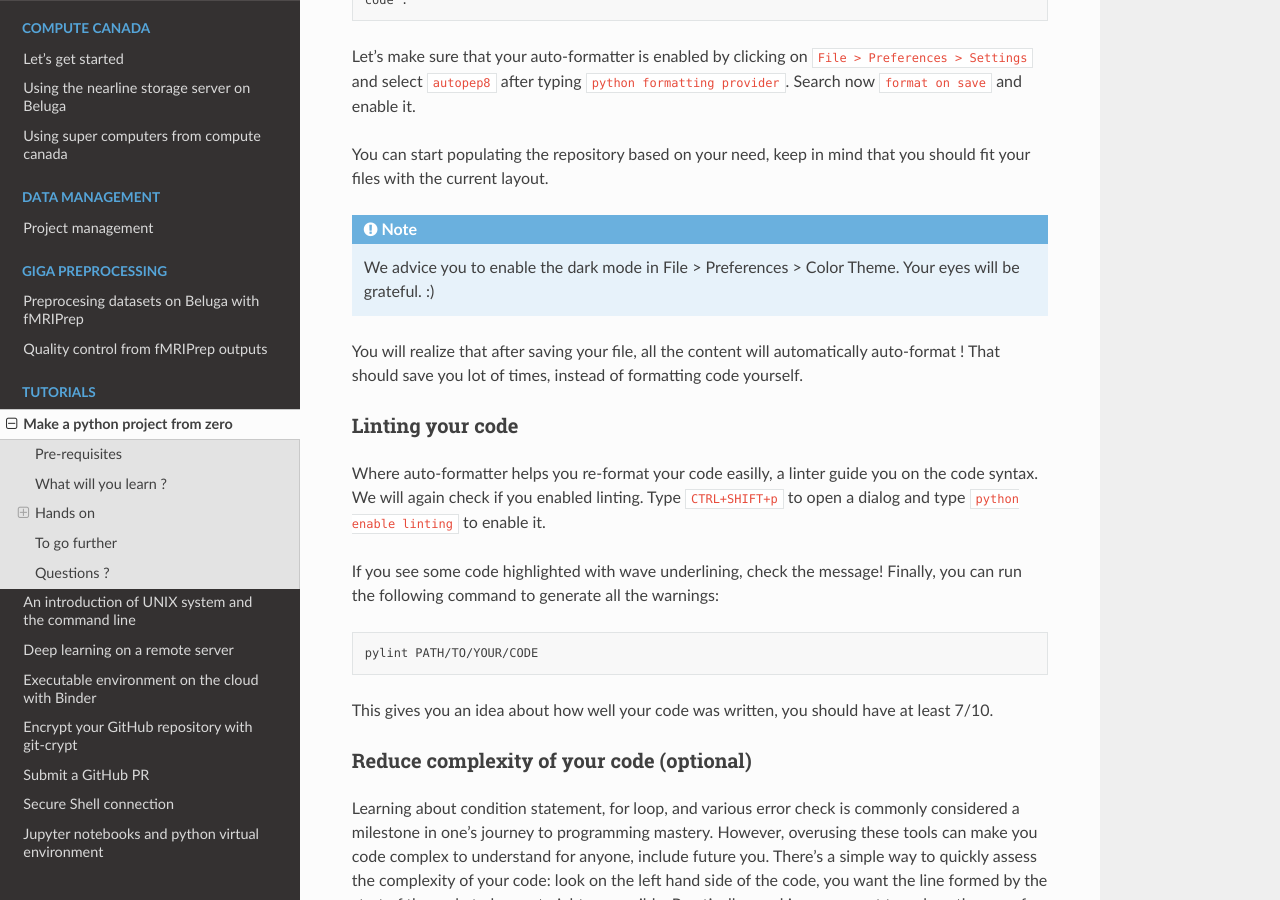
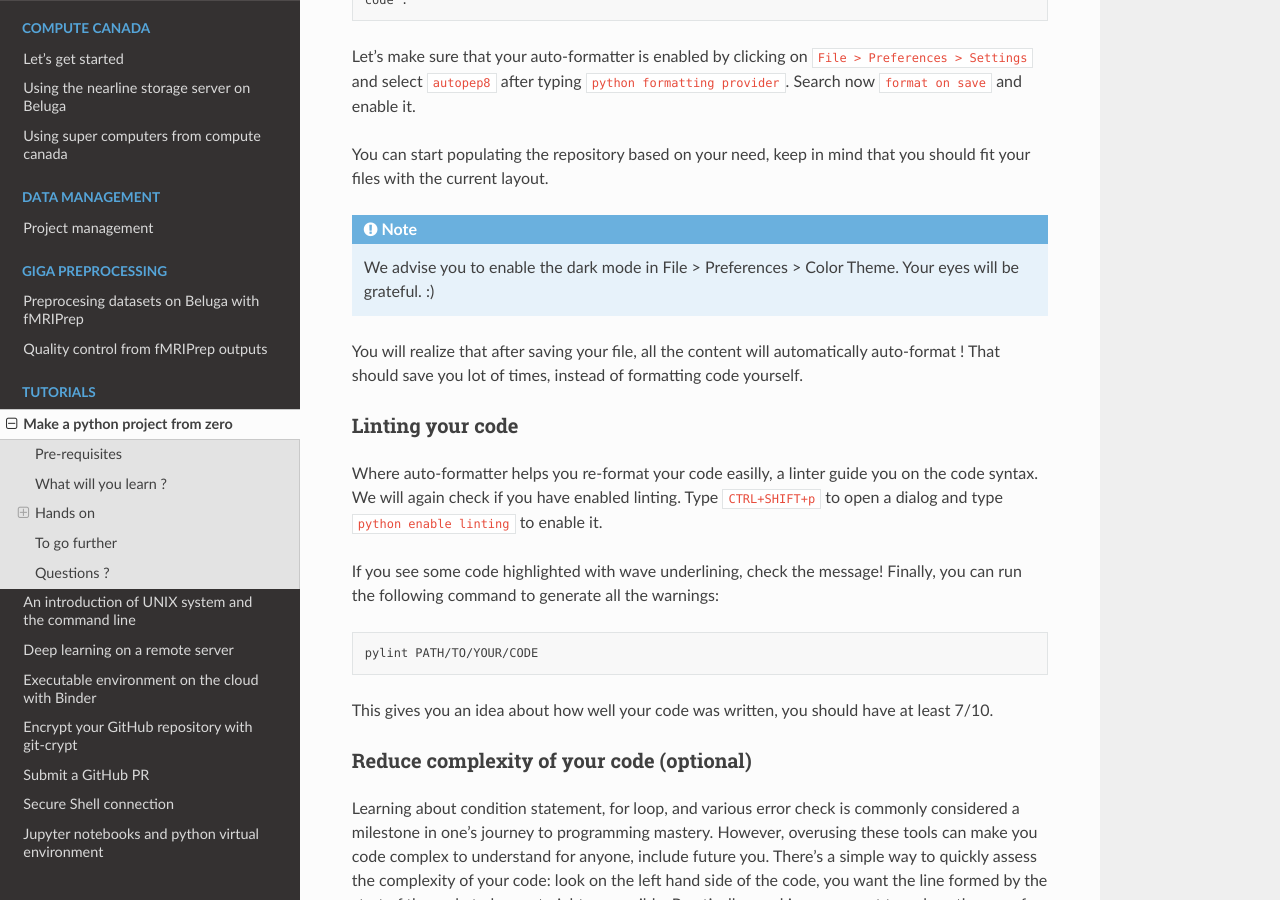
Before and after one commit to SIMEXP/lab-documentation, a Sphinx documentation site: the page built from source/tutorials/python.rst, in a window 1280 px wide and 900 px high, scrolled down 2876 px. Built offline with Sphinx 7.4.7 and the Read the Docs theme 2.0.0, drawn with Linux system fonts in a browser that asks for light colours; some of the changed text lies outside the part shown.

Commit message:
minor grammar corrections

```diff
--- a/source/tutorials/python.rst
+++ b/source/tutorials/python.rst
@@ -65,7 +65,7 @@ Cookiecutter template
 
 `Cookiecutter <https://github.com/cookiecutter/cookiecutter>`_ is a little command line utility to help you initialize a (python) project.
 
-If you already initialized a project on Béluga with :doc:`../compute_canada/project.md`, you can clone your github repo and skip this section.
+If you have already initialized a project on Béluga with :doc:`../compute_canada/project.md`, you can clone your github repo and skip this section.
 If that is not the case, we will use `our lab cookiecutter template
 <https://simexp-documentation.readthedocs.io/en/latest/data/project.html#starting-a-project>`_ to initialize a new project:
 
@@ -135,7 +135,7 @@ Search now ``format on save`` and enable it.
 You can start populating the repository based on your need, keep in mind that you should fit your files with the current layout.
 
 .. note ::
-  We advice you to enable the dark mode in File > Preferences > Color Theme.
+  We advise you to enable the dark mode in File > Preferences > Color Theme.
   Your eyes will be grateful. :)
 
 You will realize that after saving your file, all the content will automatically auto-format ! That should save you lot of times, instead of formatting code yourself.
@@ -144,7 +144,7 @@ Linting your code
 -----------------
 
 Where auto-formatter helps you re-format your code easilly, a linter guide you on the code syntax.
-We will again check if you enabled linting.
+We will again check if you have enabled linting.
 Type ``CTRL+SHIFT+p`` to open a dialog and type ``python enable linting`` to enable it.
 
 If you see some code highlighted with wave underlining, check the message!
```
Also changed, not shown: other parts of source/tutorials/python.rst (+1 -1 lines).
